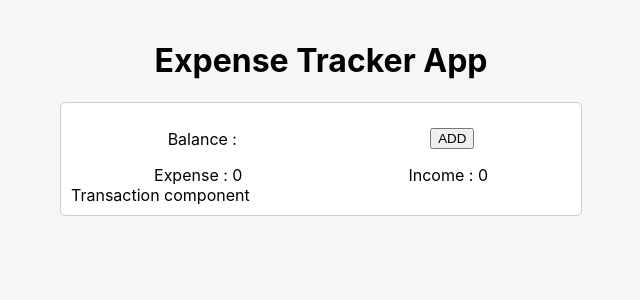
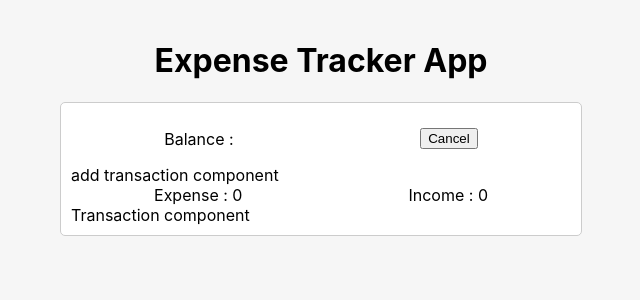
Before and after one commit to Yaser-Hajian/Expense-Tracker-React.js, a React (Create React App) app: page / in a window 1280 px wide. Both pictures are taken after a click on the button "ADD". Shown: the top 300 px of the page, without its empty margins (319-959 px from the left). Built offline with nearby package versions, Linux system fonts and the light colour scheme.

Commit message:
AddTransaction and Ovrview components were made

```diff
--- /dev/null
+++ b/src/Components/AddTransaction/AddTransaction.js
@@ -0,0 +1,11 @@
+import React from 'react';
+
+const AddTransaction = () => {
+    return (
+        <div>
+            add transaction component
+        </div>
+    );
+};
+
+export default AddTransaction;
--- a/src/Components/ExpenseTrackerApp/ExpenseTrackerApp.js
+++ b/src/Components/ExpenseTrackerApp/ExpenseTrackerApp.js
@@ -1,24 +1,14 @@
 import React, {useState} from 'react';
 import styles from "./ExpenseTrackerAppStyle.module.css"
 import Transaction from "../Transaction/Transaction";
+import Overview from "../Overview/Overview";
 const ExpenseTrackerApp = () => {
     const [expense , setExpense] = useState(0);
     const [income , setIncome] = useState(0);
     const [transaction , setTransaction] = useState([]);
     return (
         <div className={styles.container}>
-            <div className={styles.balance_div}>
-                <p>Balance : </p>
-                <button>ADD</button>
-            </div>
-            <div className={styles.info}>
-                <div>
-                    Expense : {expense}
-                </div>
-                <div>
-                    Income : {income}
-                </div>
-            </div>
+            <Overview expense={expense} income={income}/>
             <Transaction transaction={transaction}/>
         </div>
     );
--- /dev/null
+++ b/src/Components/Overview/Overview.js
@@ -0,0 +1,35 @@
+import React, {useState} from 'react';
+import styles from "../ExpenseTrackerApp/ExpenseTrackerAppStyle.module.css";
+import AddTransaction from "../AddTransaction/AddTransaction";
+
+const Overview = ({expense, income}) => {
+    const [showForm, setShowForm] = useState(false);
+    const clickHandler = () => {
+        setShowForm(showForm => !showForm);
+
+    }
+    return (
+        <div>
+            <div className={styles.balance_div}>
+                <p>Balance : </p>
+                <button onClick={clickHandler}>{showForm? "Cancel" : "ADD"}</button>
+            </div>
+            {
+                showForm &&
+                    <div>
+                        <AddTransaction />
+                    </div>
+            }
+            <div className={styles.info}>
+                <div>
+                    Expense : {expense}
+                </div>
+                <div>
+                    Income : {income}
+                </div>
+            </div>
+        </div>
+    );
+};
+
+export default Overview;
```
